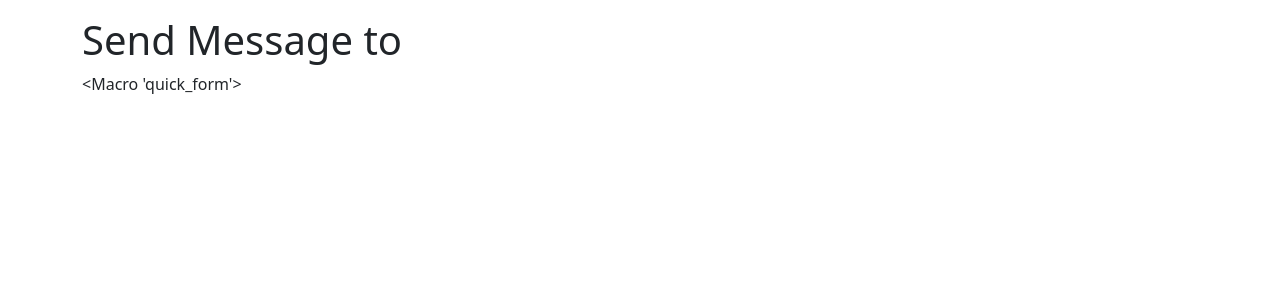
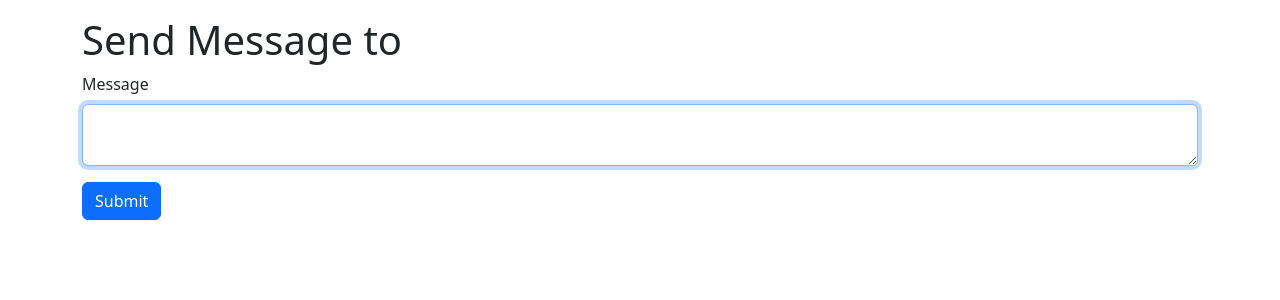
Before and after one commit to minvdev/microblog, a Flask app: template app/templates/send_message.html in a window 1280 px wide. Shown: the part 56-356 px from the top of the page. Run offline with Flask 3, Linux system fonts and the light colour scheme; tables that the repository leaves empty hold one stand-in row (values such as "Sample post"); the template is opened without the code that fills it: values that come from a table or form of the project are taken from there, most other values are stand-ins (such as "Sample title", 1, 10 or a date in 2020); some libraries are stand-ins or nearby versions.

Commit message:
Fix, forgot to add form to quick form atribute /send_message.html

```diff
--- a/app/templates/send_message.html
+++ b/app/templates/send_message.html
@@ -2,5 +2,5 @@
 {% import "bootstrap_wtf.html" as wtf %}
 {% block content %}
     <h1>{{ _('Send Message to %(recipient)s', recipient=recipient) }}</h1>
-    {{ wtf.quick_form }}
+    {{ wtf.quick_form(form) }}
 {% endblock content %}
```
